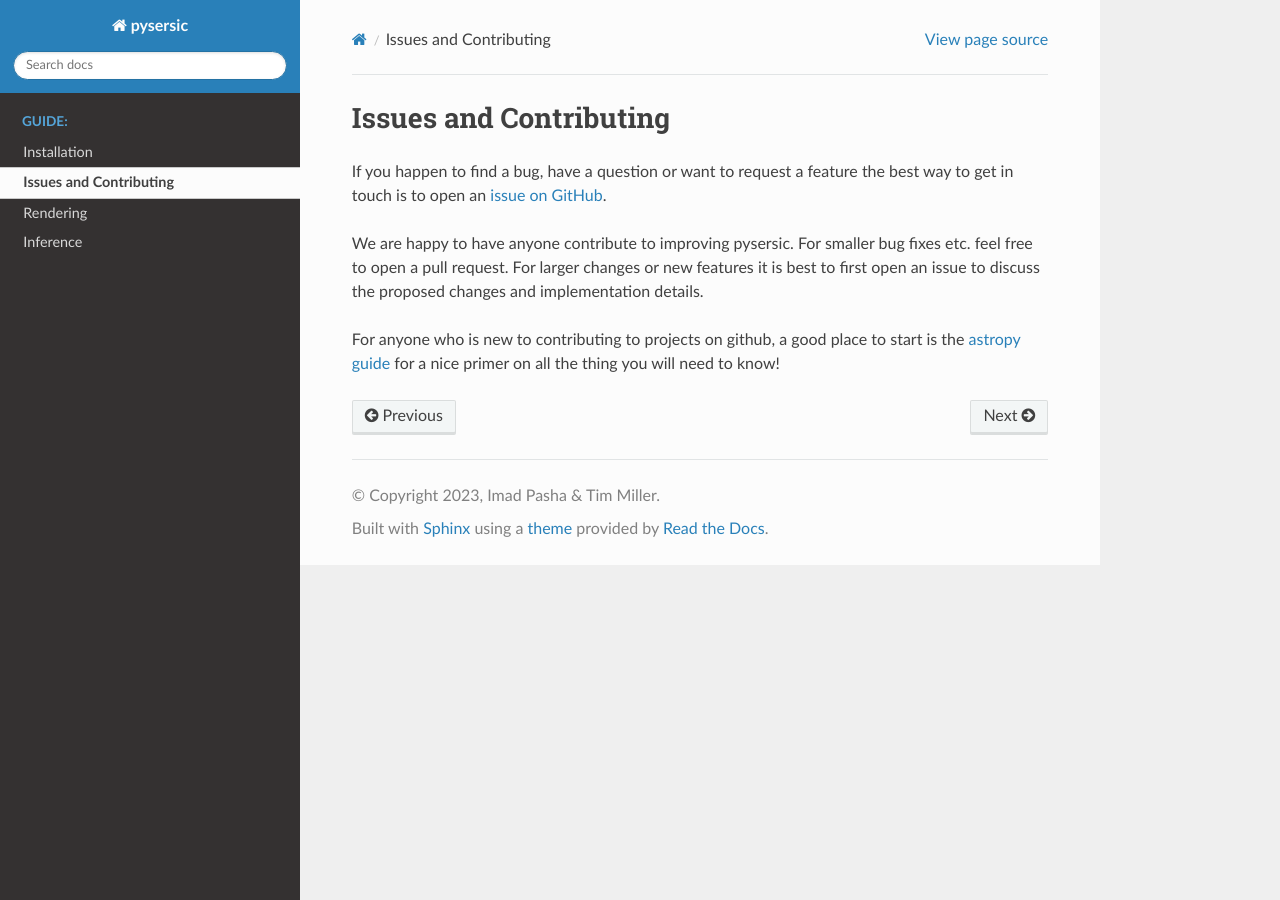
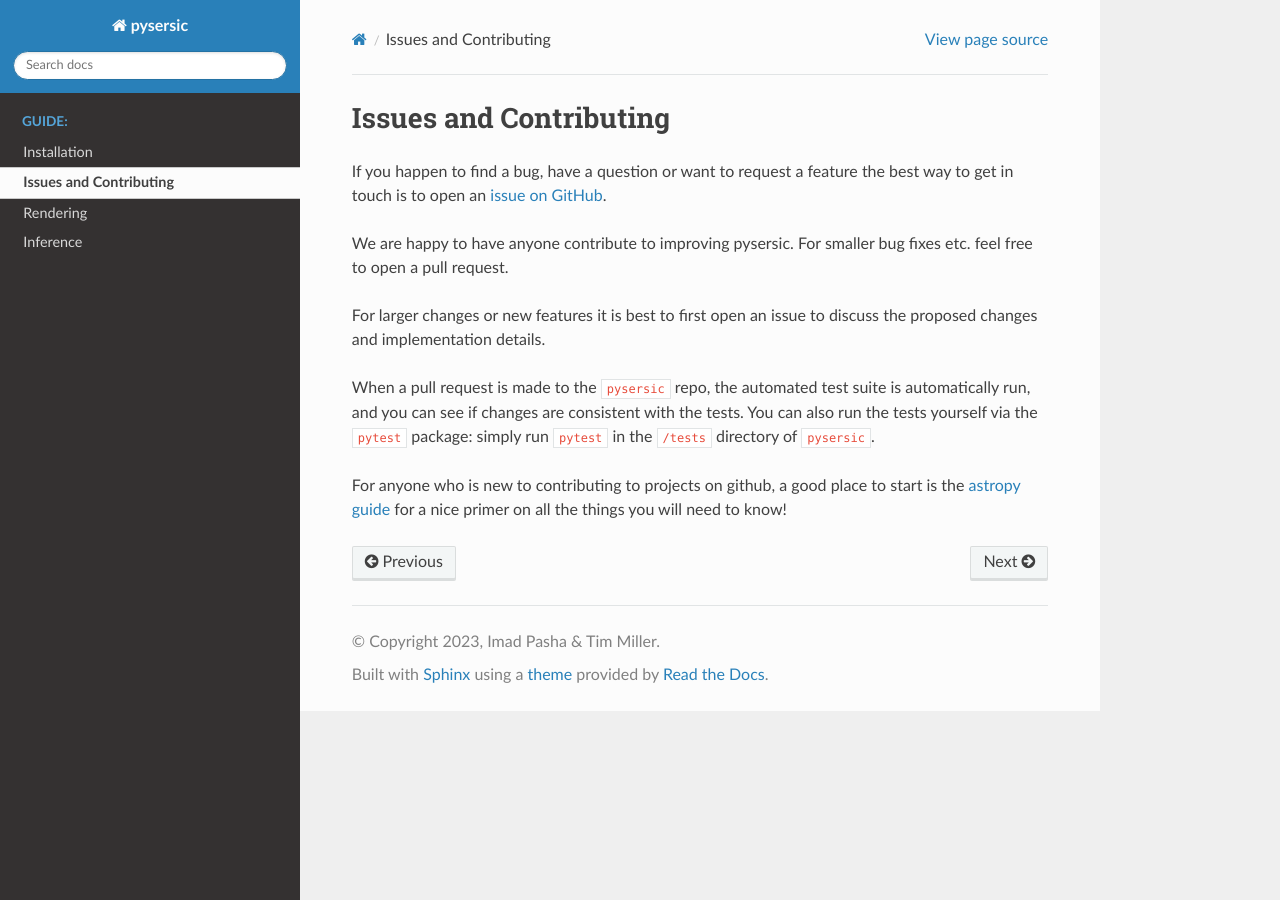
Before and after one commit to pysersic/pysersic, a Sphinx documentation site: the page built from docs/source/issues.rst, in a window 1280 px wide. Built offline with Sphinx 7.4.7 and the Read the Docs theme 2.0.0, drawn with Linux system fonts in a browser that asks for light colours; pages that are not in the unit, such as notebooks, are missing from menus.

Commit message:
information about test suite

```diff
--- a/docs/source/issues.rst
+++ b/docs/source/issues.rst
@@ -3,6 +3,10 @@ Issues and Contributing
 
 If you happen to find a bug, have a question or want to request a feature the best way to get in touch is to open an `issue on GitHub <https://github.com/pysersic/pysersic/issues>`_.
 
-We are happy to have anyone contribute to improving pysersic. For smaller bug fixes etc. feel free to open a pull request. For larger changes or new features it is best to first open an issue to discuss the proposed changes and implementation details.
+We are happy to have anyone contribute to improving pysersic. For smaller bug fixes etc. feel free to open a pull request.
 
-For anyone who is new to contributing to projects on github, a good place to start is the `astropy guide <https://docs.astropy.org/en/stable/development/workflow/development_workflow.html>`_ for a nice primer on all the thing you will need to know!
+For larger changes or new features it is best to first open an issue to discuss the proposed changes and implementation details.
+
+When a pull request is made to the ``pysersic`` repo, the automated test suite is automatically run, and you can see if changes are consistent with the tests. You can also run the tests yourself via the ``pytest`` package: simply run ``pytest`` in the ``/tests`` directory of ``pysersic``.
+
+For anyone who is new to contributing to projects on github, a good place to start is the `astropy guide <https://docs.astropy.org/en/stable/development/workflow/development_workflow.html>`_ for a nice primer on all the things you will need to know!
```
Also changed, not shown: README.md (+9 -0 lines).
